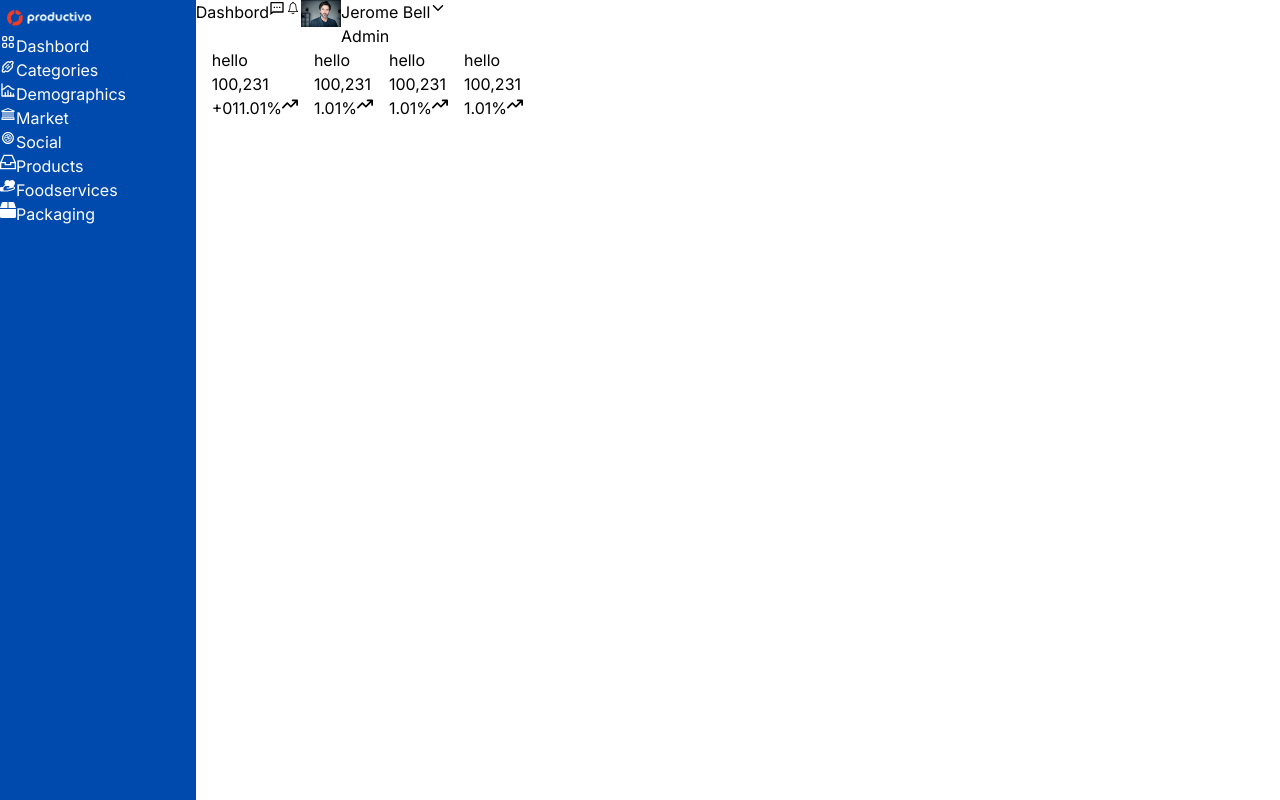
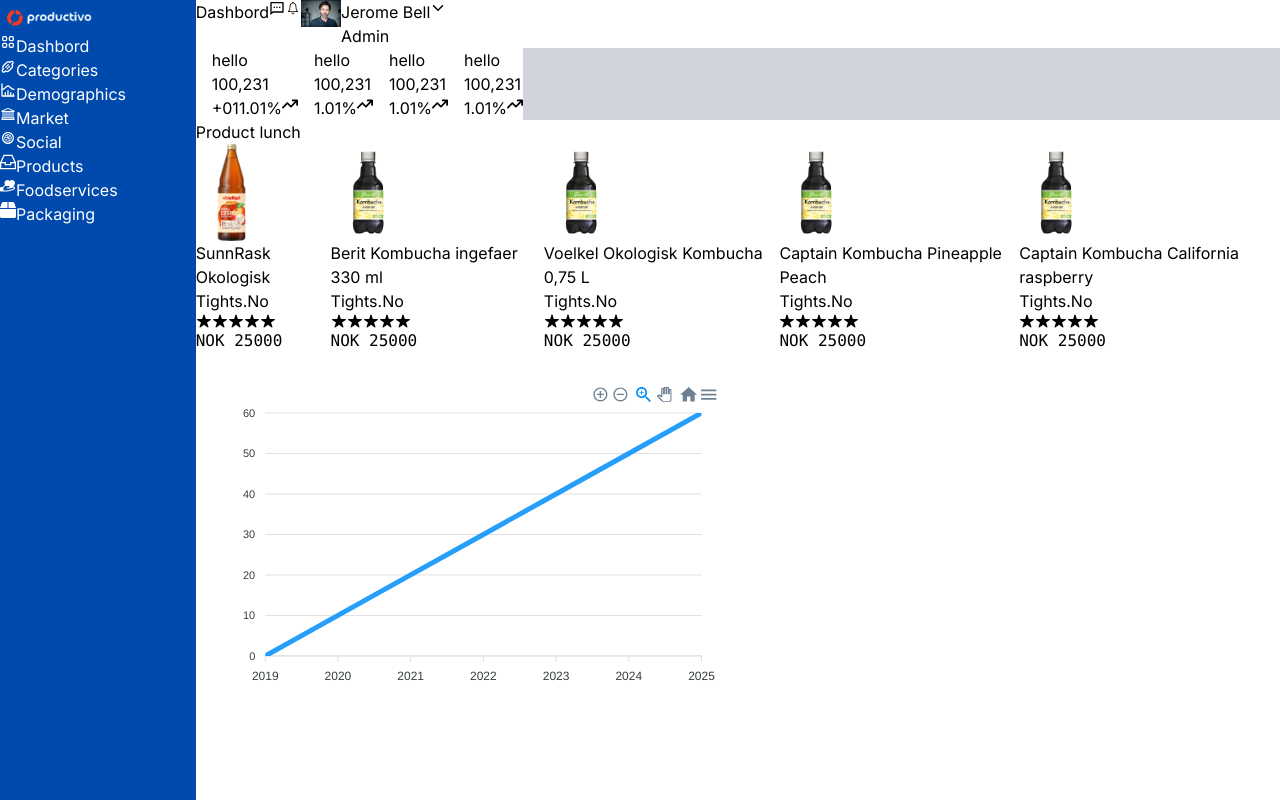
Before and after one commit to asifalin/productivo, a Next.js app: page /Dashbord in a window 1280 px wide. Shown: the top 800 px of the page. Built offline with nearby package versions, Linux system fonts and the light colour scheme.

Commit message:
Dashbord (#5)
* sidebar complite

* navbar

* Change

* Head complete

* Dashbord changis

* chart

---------

Co-authored-by: asifalin <asifalinagari55@gmail.com>

```diff
--- a/Components/Dashbord/Dashbord.tsx
+++ b/Components/Dashbord/Dashbord.tsx
@@ -1,15 +1,32 @@
-import React from 'react'
-import Navbar from './Navbar'
-import Head from './Head'
-
+"use client"
+import React from "react";
+import Navbar from "./Navbar";
+import Head from "./Head";
+import Product from "../product/product";
+import Linechart from "./Linechart";
 
 function Dashbord() {
   return (
     <div>
-      <Navbar/>
-      <Head/>
+      <div className="flex items-center justify-between">
+        <h1>Dashbord</h1>
+        <Navbar />
+      </div>
+
+      <div className="bg-gray-300 py-5">
+        <Head />
+
+        <div className="mt-10 bg-white">
+          <h1 className="px-8">Product lunch</h1>
+          <Product />
+
+        </div>
+      </div>
+      <div>
+        <Linechart />
+      </div>
     </div>
-  )
+  );
 }
 
-export default Dashbord
+export default Dashbord;
--- a/Components/Dashbord/Head.tsx
+++ b/Components/Dashbord/Head.tsx
@@ -38,9 +38,9 @@
 ]
 function Head() {
   return (
-    <div className='flex justify-around'>
+    <div className='flex justify-around py-5'>
       {headeritem.map((item) => (
-  <div key={item.id} className="flex items-center gap-2 bg-gray-200 w-[20%] p-5  ">
+  <div key={item.id} className="flex items-center gap-2 bg-white w-[20%] p-5  ">
     <div className='bg-[blue] text-white text-2xl p-3 rounded-full'>
       {item.icon}
     </div>
--- /dev/null
+++ b/Components/Dashbord/Linechart.tsx
@@ -0,0 +1,37 @@
+import React, { useEffect } from 'react';
+import dynamic from 'next/dynamic'; // Import dynamic from next/dynamic
+import ApexCharts from 'apexcharts';
+
+// Dynamically import ReactApexChart component to ensure it's only loaded on the client-side
+const ReactApexChart = dynamic(() => import('react-apexcharts'), { ssr: false });
+
+function Linechart() {
+  useEffect(() => {
+    const options = {
+      chart: {
+        type: 'line'
+      },
+      series: [{
+        name: 'sales',
+        data: [0, 10, 20, 30, 40, 50, 60]
+      }],
+      xaxis: {
+        categories: [2019, 2020, 2021, 2022, 2023, 2024, 2025]
+      }
+    };
+
+    const chart = new ApexCharts(document.querySelector("#chart"), options);
+
+    chart.render();
+
+    return () => {
+      chart.destroy();
+    };
+  }, []);
+
+  return (
+    <div id="chart" style={{ maxWidth: '500px', margin: '30px' }}></div>
+  );
+}
+
+export default Linechart;
--- a/Components/Dashbord/Navbar.tsx
+++ b/Components/Dashbord/Navbar.tsx
@@ -4,20 +4,20 @@
 import profile from '../../public/picture/5cf6a10be574b54b71cf418fa3466bb6.jpeg';
 import Image from 'next/image';
 
-const Heading = ({ text, styles }) => {
-  return (
-    <h1 className={styles}>
-      {text}
-    </h1>
-  );
-};
+// const Heading = ({ text, styles }) => {
+//   return (
+//     <h1 className={styles}>
+//       {text}
+//     </h1>
+//   );
+// };
 
 function Navbar() {
   return (
     <div className='flex justify-between items-center h-[83px]'>
-      <div>
+      {/* <div>
         <Heading text="Dashbord" styles="" />
-      </div>
+      </div> */}
       <div className='flex gap-5 items-center'>
         <div className='text-2xl flex gap-5'>
           <RiMessage2Line />
--- a/app/page.tsx
+++ b/app/page.tsx
@@ -1,4 +1,3 @@
-// import Dashbord from '@/Components/Dashbord/Dashbord'
 import Dashbord from './Dashbord/page'
 import Sidebar from '@/Components/Sidebar/Sidebar'
 import React from 'react'
```
